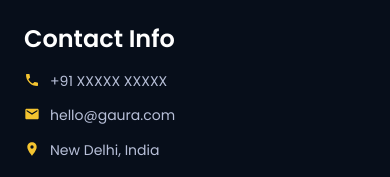
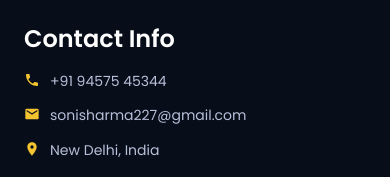
Before and after one commit to abhi05612/Gaura, a Next.js app: page / in a window 390 px wide. Shown: the part 8344-8521 px from the top of the page. Built offline with nearby package versions, Linux system fonts and the light colour scheme.

Commit message:
Replace dummy contact info with actual phone and email

```diff
--- a/app/components/Footer.tsx
+++ b/app/components/Footer.tsx
@@ -94,21 +94,21 @@ export default function Footer() {
           <h3 className="text-white font-semibold text-[15px]" style={{ fontFamily: "var(--font-poppins)" }}>Contact Info</h3>
           <ul className="flex flex-col gap-3">
             <li>
-              <a href="tel:+91XXXXXXXXXX" className="flex items-start gap-2.5 text-[14px] hover:text-white transition-colors duration-200"
+              <a href="tel:+919457545344" className="flex items-start gap-2.5 text-[14px] hover:text-white transition-colors duration-200"
                 style={{ color: "#B8C0D9", fontFamily: "var(--font-poppins)" }}>
                 <svg xmlns="http://www.w3.org/2000/svg" className="w-4 h-4 mt-0.5 shrink-0" fill="currentColor" viewBox="0 0 24 24" style={{ color: "#F4C430" }}>
                   <path d="M6.6 10.8c1.4 2.8 3.8 5.1 6.6 6.6l2.2-2.2c.3-.3.7-.4 1-.2 1.1.4 2.3.6 3.6.6.6 0 1 .4 1 1V20c0 .6-.4 1-1 1C10.6 21 3 13.4 3 4c0-.6.4-1 1-1h3.5c.6 0 1 .4 1 1 0 1.3.2 2.5.6 3.6.1.3 0 .7-.2 1L6.6 10.8z"/>
                 </svg>
-                +91 XXXXX XXXXX
+                +91 94575 45344
               </a>
             </li>
             <li>
-              <a href="mailto:hello@gaura.com" className="flex items-start gap-2.5 text-[14px] hover:text-white transition-colors duration-200"
+              <a href="mailto:sonisharma227@gmail.com" className="flex items-start gap-2.5 text-[14px] hover:text-white transition-colors duration-200"
                 style={{ color: "#B8C0D9", fontFamily: "var(--font-poppins)" }}>
                 <svg xmlns="http://www.w3.org/2000/svg" className="w-4 h-4 mt-0.5 shrink-0" fill="currentColor" viewBox="0 0 24 24" style={{ color: "#F4C430" }}>
                   <path d="M20 4H4c-1.1 0-2 .9-2 2v12c0 1.1.9 2 2 2h16c1.1 0 2-.9 2-2V6c0-1.1-.9-2-2-2zm0 4-8 5-8-5V6l8 5 8-5v2z"/>
                 </svg>
-                hello@gaura.com
+                sonisharma227@gmail.com
               </a>
             </li>
             <li className="flex items-start gap-2.5 text-[14px]" style={{ color: "#B8C0D9", fontFamily: "var(--font-poppins)" }}>
--- a/app/components/Header.tsx
+++ b/app/components/Header.tsx
@@ -80,17 +80,17 @@ export default function Header() {
             className="flex flex-col items-end gap-0.5 text-[13px]"
             style={{ color: "#B8C0D9", fontFamily: "var(--font-poppins)" }}
           >
-            <a href="tel:+91XXXXXXXXXX" className="flex items-center gap-1 hover:text-white transition-colors duration-200">
+            <a href="tel:+919457545344" className="flex items-center gap-1 hover:text-white transition-colors duration-200">
               <svg xmlns="http://www.w3.org/2000/svg" className="w-3.5 h-3.5" fill="currentColor" viewBox="0 0 24 24" aria-hidden="true">
                 <path d="M6.6 10.8c1.4 2.8 3.8 5.1 6.6 6.6l2.2-2.2c.3-.3.7-.4 1-.2 1.1.4 2.3.6 3.6.6.6 0 1 .4 1 1V20c0 .6-.4 1-1 1C10.6 21 3 13.4 3 4c0-.6.4-1 1-1h3.5c.6 0 1 .4 1 1 0 1.3.2 2.5.6 3.6.1.3 0 .7-.2 1L6.6 10.8z"/>
               </svg>
-              +91 XXXXX XXXXX
+              +91 94575 45344
             </a>
-            <a href="mailto:hello@gaura.com" className="flex items-center gap-1 hover:text-white transition-colors duration-200">
+            <a href="mailto:sonisharma227@gmail.com" className="flex items-center gap-1 hover:text-white transition-colors duration-200">
               <svg xmlns="http://www.w3.org/2000/svg" className="w-3.5 h-3.5" fill="currentColor" viewBox="0 0 24 24" aria-hidden="true">
                 <path d="M20 4H4c-1.1 0-2 .9-2 2v12c0 1.1.9 2 2 2h16c1.1 0 2-.9 2-2V6c0-1.1-.9-2-2-2zm0 4-8 5-8-5V6l8 5 8-5v2z"/>
               </svg>
-              hello@gaura.com
+              sonisharma227@gmail.com
             </a>
           </div>
 
```
